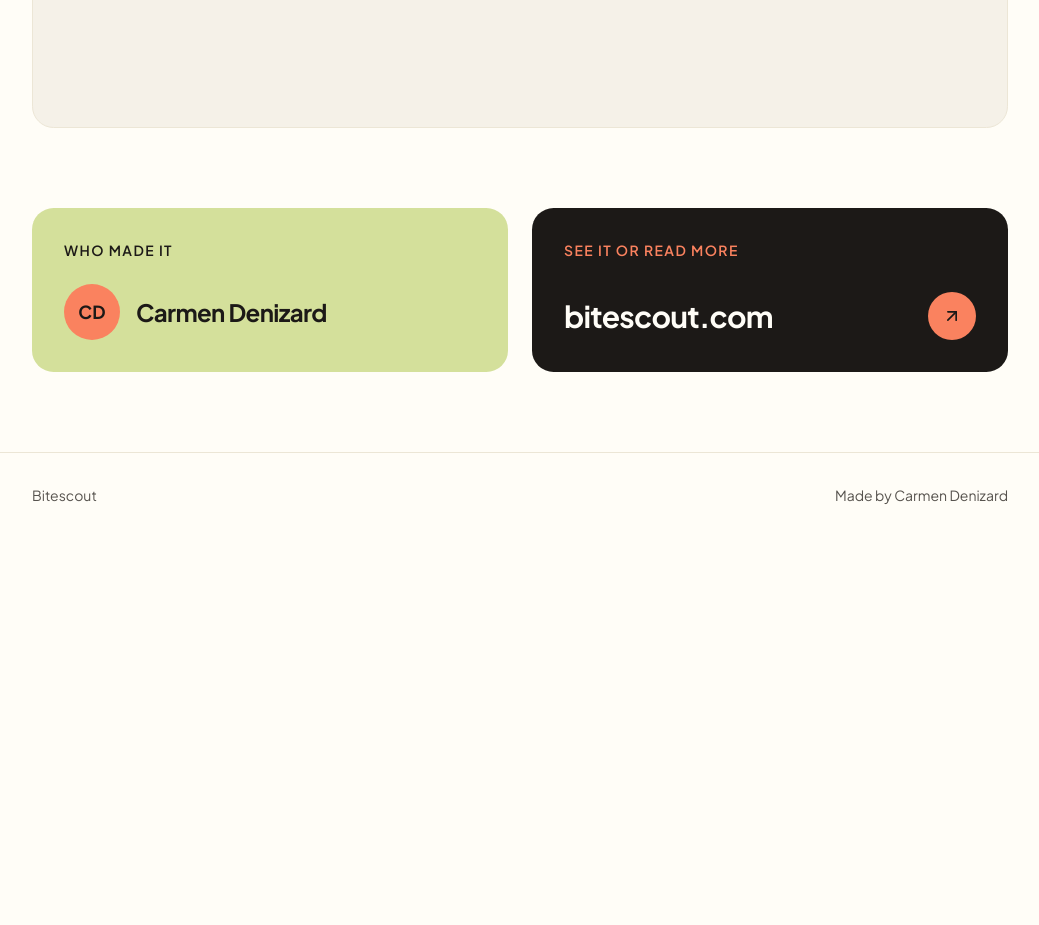
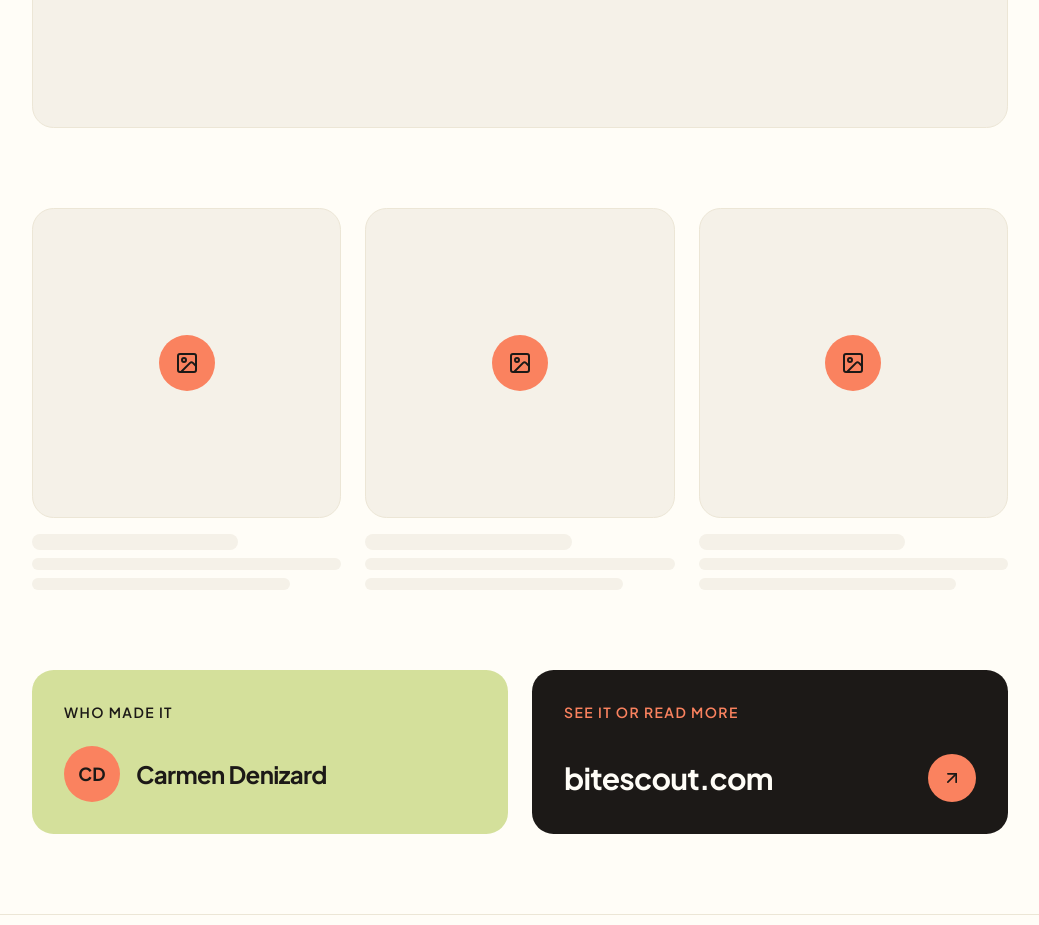
Before and after one commit to carmen-denizard/bitescout-first-prototype-ef, a Next.js app: page / in a window 1280 px wide. Shown: the part 1660-2585 px from the top of the page, without its empty margins (120-1159 px from the left). Before the commit the page ends 2197 px from the top, so only its background shows below. Built offline with nearby package versions, Linux system fonts and the light colour scheme.

Commit message:
feat: add GallerySection component and use in Page
Added new GallerySection component and included it in the main page layout.

V0-Chat-Id: sHk6Pn7xeHx

```diff
--- a/app/page.tsx
+++ b/app/page.tsx
@@ -1,3 +1,4 @@
+import { GallerySection } from '@/components/gallery-section'
 import { Hero } from '@/components/hero'
 import { MakerAndLink } from '@/components/maker-and-link'
 import { SiteHeader } from '@/components/site-header'
@@ -12,6 +13,7 @@ export default function Page() {
         <Hero />
         <WhyItMatters />
         <VideoSection />
+        <GallerySection />
         <MakerAndLink />
       </main>
       <footer className="border-t border-border">
--- /dev/null
+++ b/components/gallery-section.tsx
@@ -0,0 +1,70 @@
+import Image from 'next/image'
+import { ImageIcon } from 'lucide-react'
+
+// Fill these in yourself. Put image files in /public (e.g. /images/photo-1.jpg) and set `image` to that path.
+const SECTION_TITLE = ''
+
+type GalleryItem = {
+  image: string
+  imageAlt: string
+  title: string
+  text: string
+}
+
+const ITEMS: GalleryItem[] = [
+  { image: '', imageAlt: '', title: '', text: '' },
+  { image: '', imageAlt: '', title: '', text: '' },
+  { image: '', imageAlt: '', title: '', text: '' },
+]
+
+export function GallerySection() {
+  return (
+    <section
+      id="gallery"
+      aria-labelledby={SECTION_TITLE ? 'gallery-heading' : undefined}
+      aria-label={SECTION_TITLE ? undefined : 'Gallery'}
+      className="mx-auto max-w-5xl px-6 pt-20"
+    >
+      {SECTION_TITLE ? (
+        <h2 id="gallery-heading" className="text-sm font-semibold uppercase tracking-widest text-muted-foreground">
+          {SECTION_TITLE}
+        </h2>
+      ) : null}
+      <ul className={`grid gap-6 sm:grid-cols-3 ${SECTION_TITLE ? 'mt-6' : ''}`}>
+        {ITEMS.map((item, index) => (
+          <li key={index} className="flex flex-col gap-4">
+            <div className="relative aspect-square w-full overflow-hidden rounded-2xl border border-border bg-muted">
+              {item.image ? (
+                <Image
+                  src={item.image || '/placeholder.svg'}
+                  alt={item.imageAlt}
+                  fill
+                  sizes="(min-width: 640px) 33vw, 100vw"
+                  className="object-cover"
+                />
+              ) : (
+                <div className="flex size-full items-center justify-center" aria-hidden="true">
+                  <span className="flex size-14 items-center justify-center rounded-full bg-primary text-primary-foreground">
+                    <ImageIcon className="size-6" />
+                  </span>
+                </div>
+              )}
+            </div>
+            {item.title || item.text ? (
+              <div className="flex flex-col gap-2">
+                {item.title ? <h3 className="text-lg font-semibold text-foreground">{item.title}</h3> : null}
+                {item.text ? <p className="leading-relaxed text-muted-foreground">{item.text}</p> : null}
+              </div>
+            ) : (
+              <div className="flex flex-col gap-2" aria-hidden="true">
+                <span className="h-4 w-2/3 rounded-full bg-muted" />
+                <span className="h-3 w-full rounded-full bg-muted" />
+                <span className="h-3 w-5/6 rounded-full bg-muted" />
+              </div>
+            )}
+          </li>
+        ))}
+      </ul>
+    </section>
+  )
+}
```
